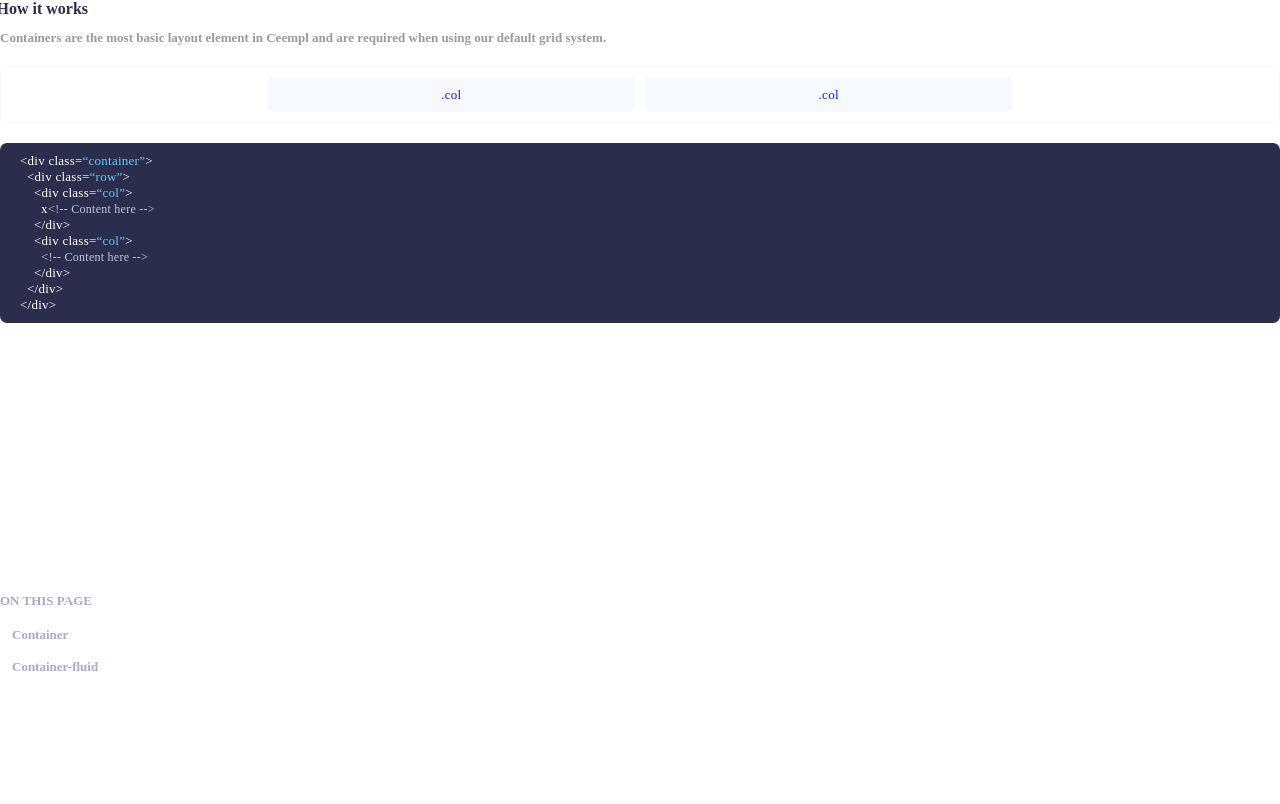
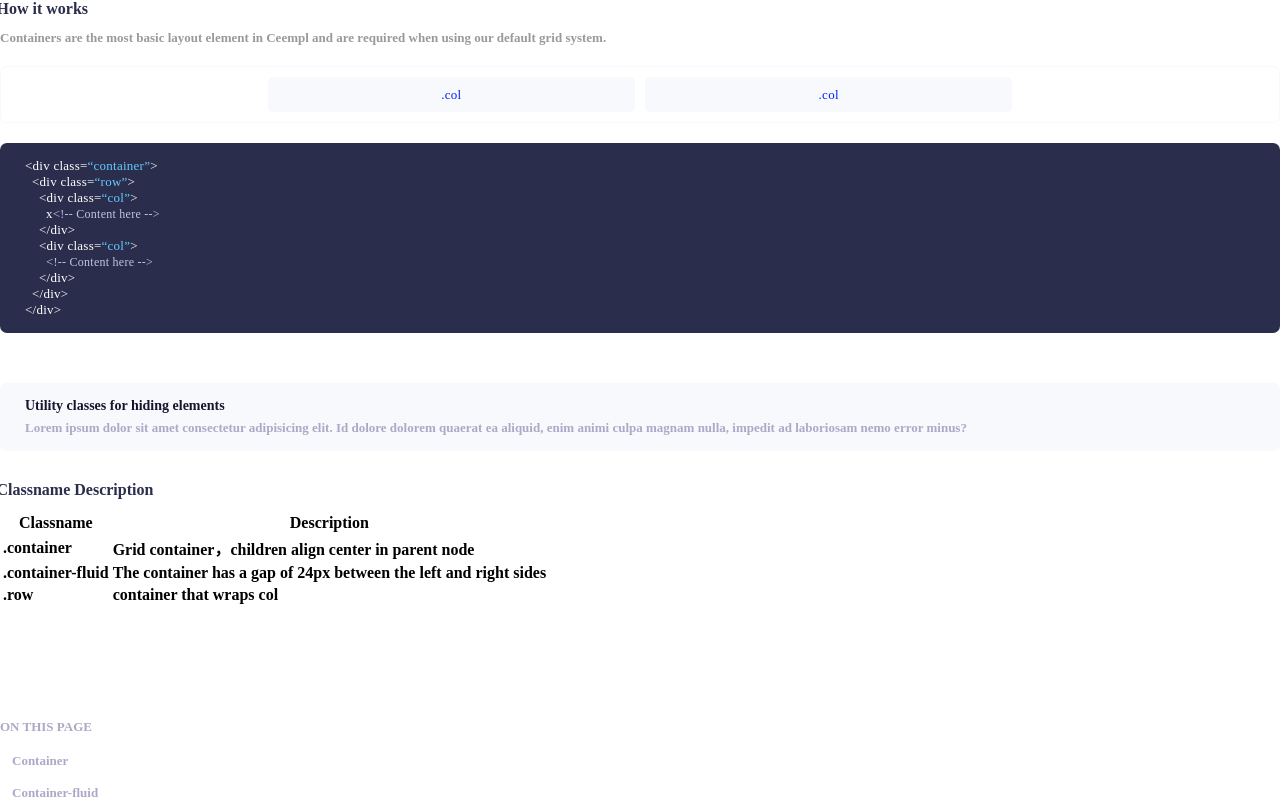
Before and after one commit to ceempl/ceempl-docs, a Nuxt app: page /layout/grid in a window 1280 px wide. Shown: the part 529-1333 px from the top of the page. Before the commit the page ends 1217 px from the top, so only its background shows below. Built offline with nearby package versions, Linux system fonts and the light colour scheme.

Commit message:
add tip box and table

```diff
--- a/layouts/default.vue
+++ b/layouts/default.vue
@@ -144,7 +144,7 @@
 
   .main .item .code {
     margin: 20px 0;
-    padding: 10px 20px;
+    padding: 15px 25px;
     background: #2A2E4C;
     color: #FFF;
     border-radius: 7px;
@@ -212,4 +212,49 @@
     font-size: 13px;
   }
 
+  .main .item table {
+
+  }
+
+  .main .tip {
+    background-color: #F8F9FD;
+    padding: 15px 25px;
+    border-radius: 7px;
+  }
+
+  .main .tip h4 {
+    font-size: 14px;
+    color: #17152E;
+    margin-bottom: 6px;
+  }
+
+  .main .tip p {
+    font-size: 13px;
+    color: #ACA9C7;
+  }
+
+  /* @media screen and (max-width: 991px) {
+
+    .sidebar.left {
+      position: fixed;
+      left: 0;
+      right: 0;
+      top: 0;
+      bottom: 0;
+      background: #FFF;
+      width: 100%;
+      height: 100%;
+      z-index: 10;
+      padding: 0;
+      display: flex;
+      align-items: center;
+      justify-content: center;
+      flex-direction: column;
+    }
+
+    .sidebar.right {
+      display: none;
+    }
+  } */
+
 </style>
--- a/pages/layout/grid.vue
+++ b/pages/layout/grid.vue
@@ -40,6 +40,34 @@
   <<span>/div></span>
 <<span>/div></span></code></pre>
                   </div>
+                </div>
+                <div class="tip">
+                  <h4>Utility classes for hiding elements</h4>
+                  <p>Lorem ipsum dolor sit amet consectetur adipisicing elit. Id dolore dolorem quaerat ea aliquid, enim animi culpa magnam nulla, impedit ad laboriosam nemo error minus?</p>
+                </div>
+                <div class="item" id="">
+                  <div class="header">
+                    <a href="#">#</a>
+                    <h4>Classname Description</h4>
+                  </div>
+                  <table>
+                    <tr>
+                      <th>Classname</th>
+                      <th>Description</th>
+                    </tr>
+                    <tr>
+                      <td>.container</td>
+                      <td>Grid container，children align center in parent node</td>
+                    </tr>
+                    <tr>
+                      <td>.container-fluid</td>
+                      <td>The container has a gap of 24px between the left and right sides</td>
+                    </tr>
+                    <tr>
+                      <td>.row</td>
+                      <td>container that wraps col</td>
+                    </tr>
+                  </table>
                 </div>
               </div>
             </div>
```
